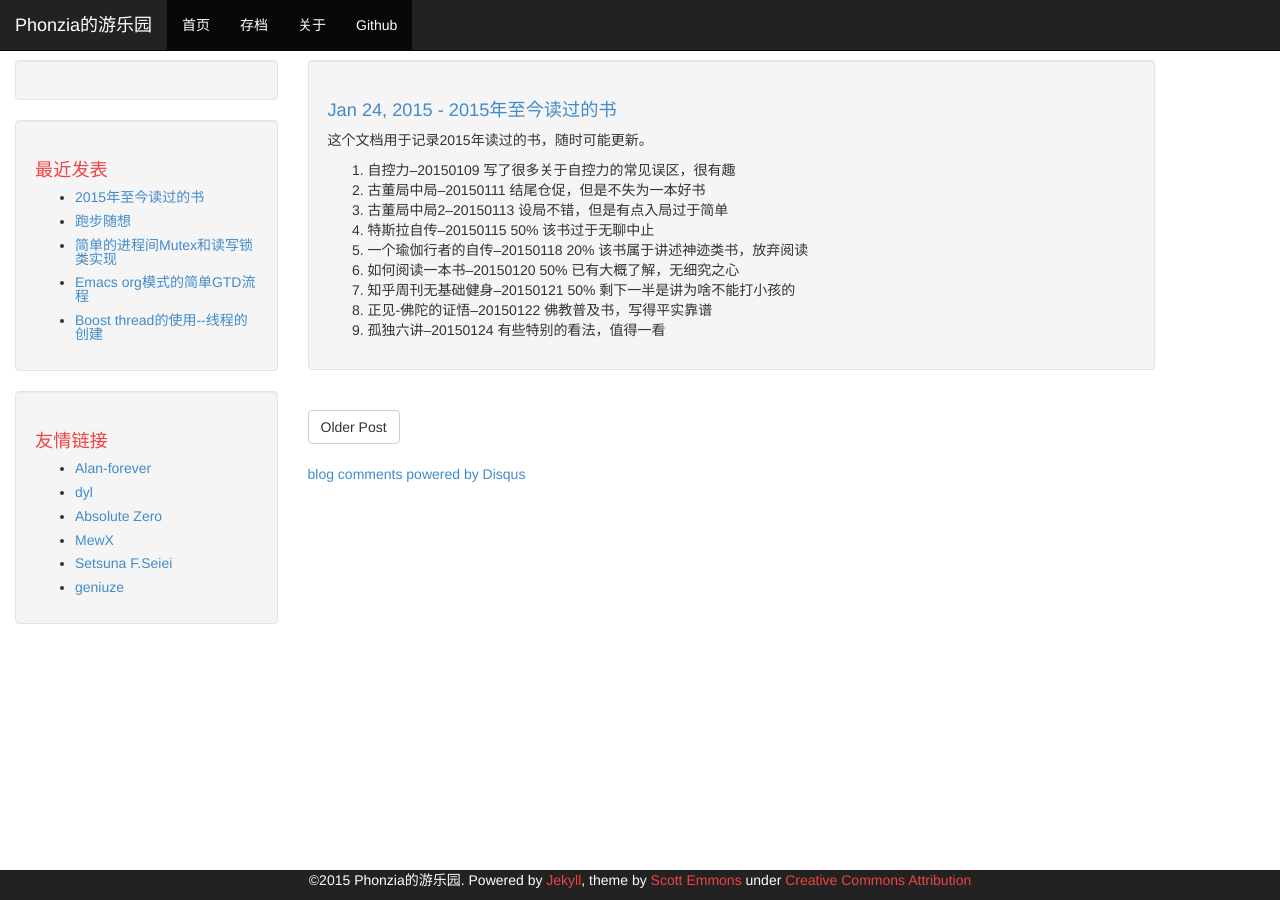
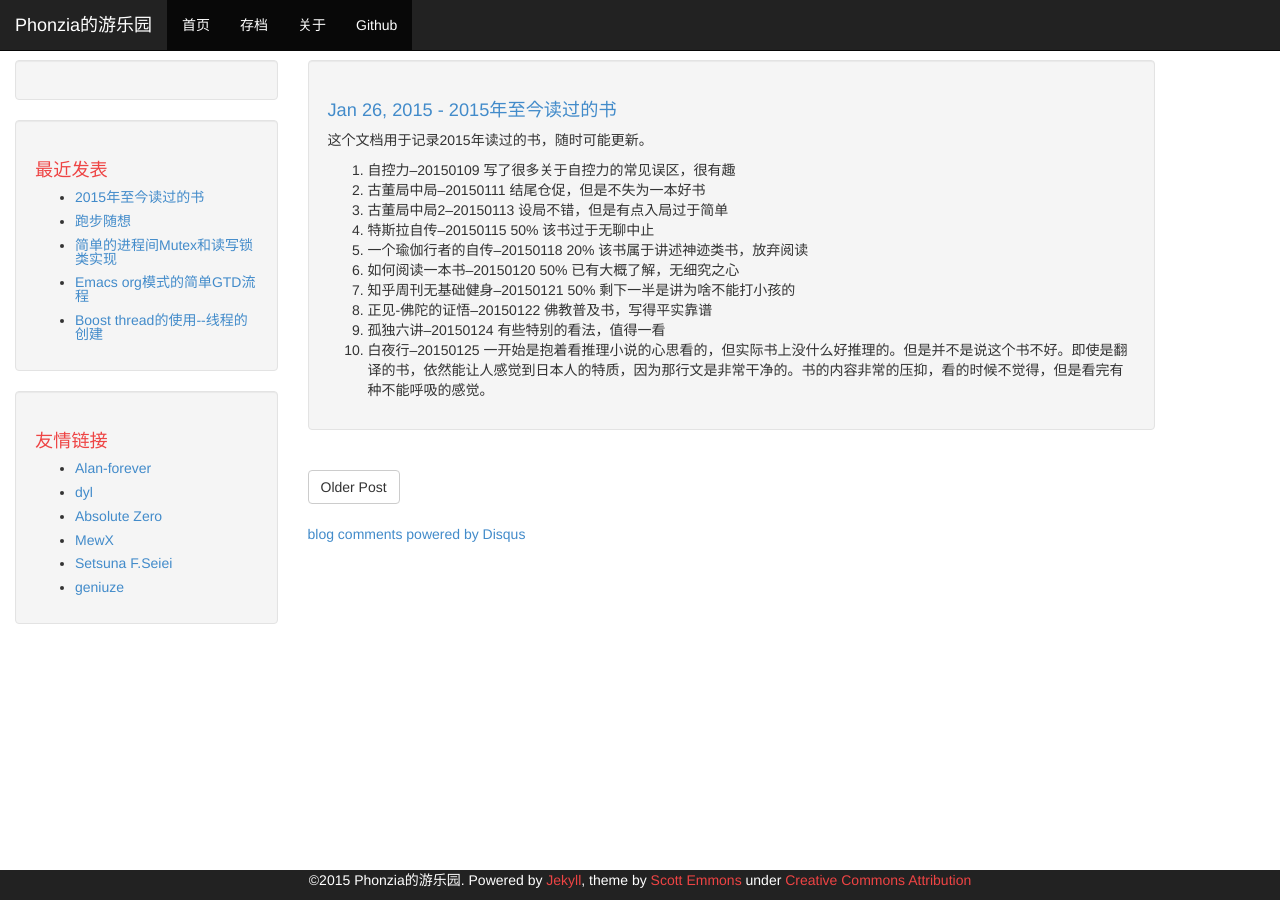
Before and after one commit to phonzia/old_blog, a Jekyll site: the page built from _posts/2015-01-26-BooksRead.md, in a window 1280 px wide. Built offline with Jekyll 4.4.1, drawn with Linux system fonts in a browser that asks for light colours; Markdown is read by kramdown in place of the engine named in the settings; comment, search, counter and statistics services are not loaded.

Commit message:
add new book read

```diff
--- a/_posts/2015-01-24-BooksRead.md
+++ b/_posts/2015-01-26-BooksRead.md
@@ -14,3 +14,4 @@ title: "2015年至今读过的书"
 7. 知乎周刊无基础健身--20150121 50% 剩下一半是讲为啥不能打小孩的
 8. 正见-佛陀的证悟--20150122  佛教普及书，写得平实靠谱
 9. 孤独六讲--20150124  有些特别的看法，值得一看
+10. 白夜行--20150125 一开始是抱着看推理小说的心思看的，但实际书上没什么好推理的。但是并不是说这个书不好。即使是翻译的书，依然能让人感觉到日本人的特质，因为那行文是非常干净的。书的内容非常的压抑，看的时候不觉得，但是看完有种不能呼吸的感觉。
```
